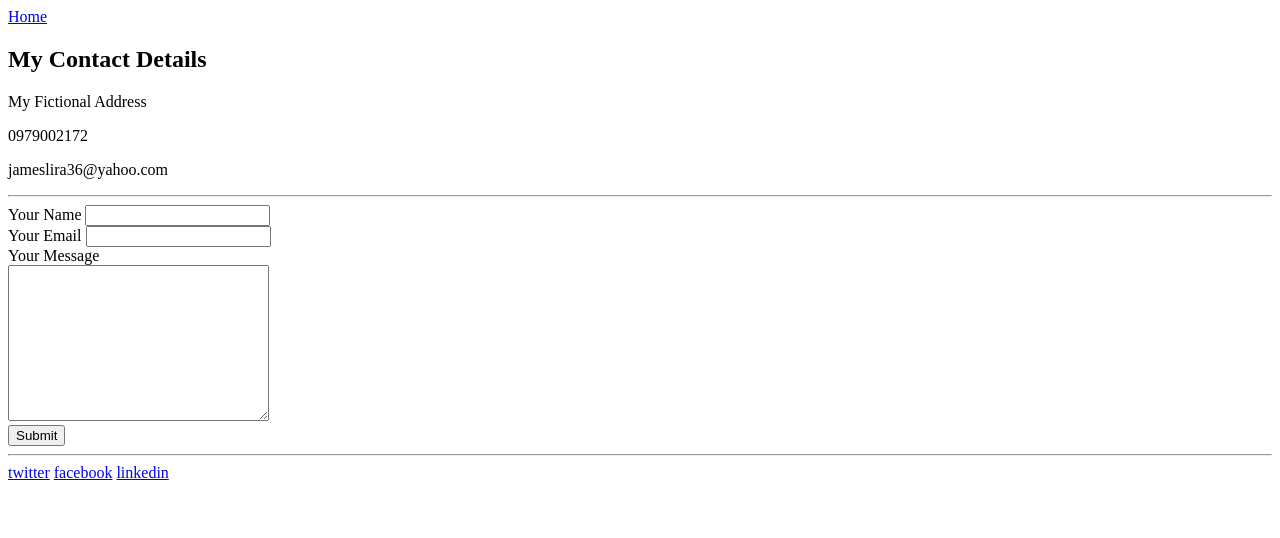
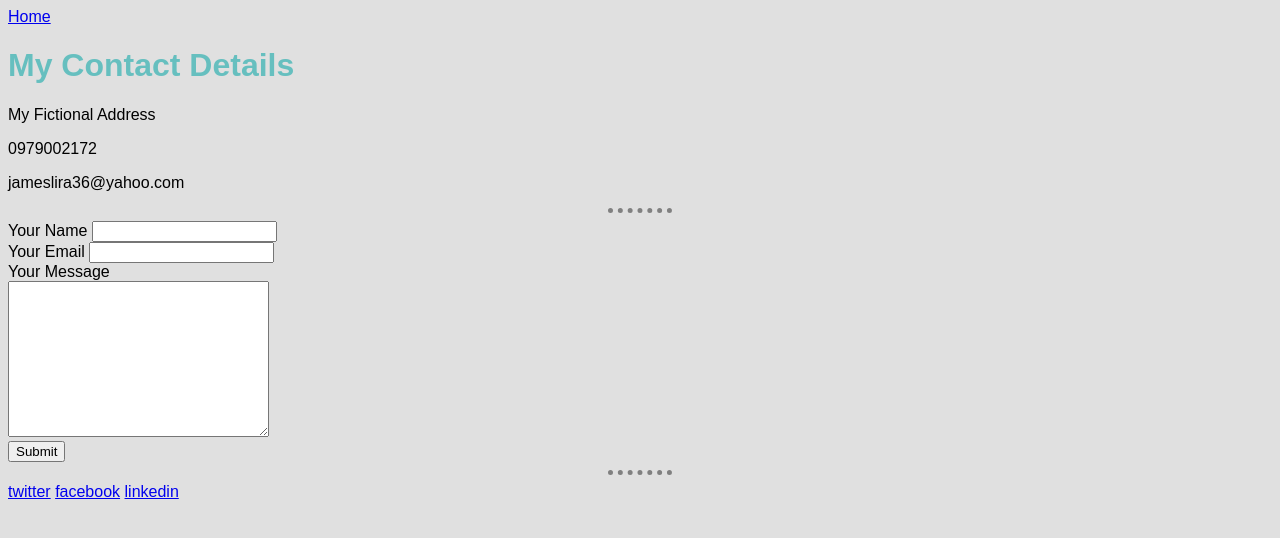
Before and after one commit to JamesrPrince/ekko, a plain HTML site: page contact-me.html in a window 1280 px wide. Drawn offline with Linux system fonts and the light colour scheme.

Commit message:
changed the color of h1 and h3 to #66BFBF

```diff
--- a/contact-me.html
+++ b/contact-me.html
@@ -5,10 +5,11 @@
 		<meta http-equiv="X-UA-Compatible" content="IE=edge" />
 		<meta name="viewport" content="width=, initial-scale=1.0" />
 		<title>Contact Me</title>
+		<link rel="stylesheet" href="./css/home.css" />
 	</head>
 	<body>
 		<a href="./index.html">Home</a>
-		<h2>My Contact Details</h2>
+		<h1>My Contact Details</h1>
 		<p>My Fictional Address</p>
 		<p>0979002172</p>
 		<p>jameslira36@yahoo.com</p>
--- a/css/home.css
+++ b/css/home.css
@@ -12,6 +12,10 @@ hr {
     width: 5%;
 }
 
+h1, h3 {
+    color: #66bfbf;
+}
+
 #head-shot {
     width: 220px;
     height: 220px;
```
Also changed, not shown: hobbies.html (+1 -0 lines), index.html (+1 -1 lines).
